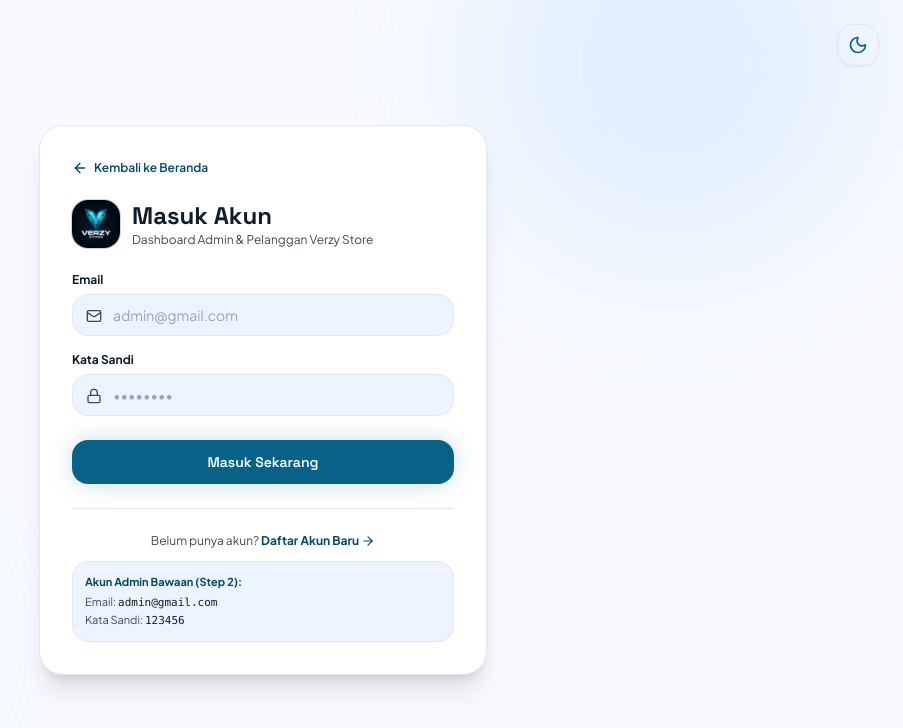
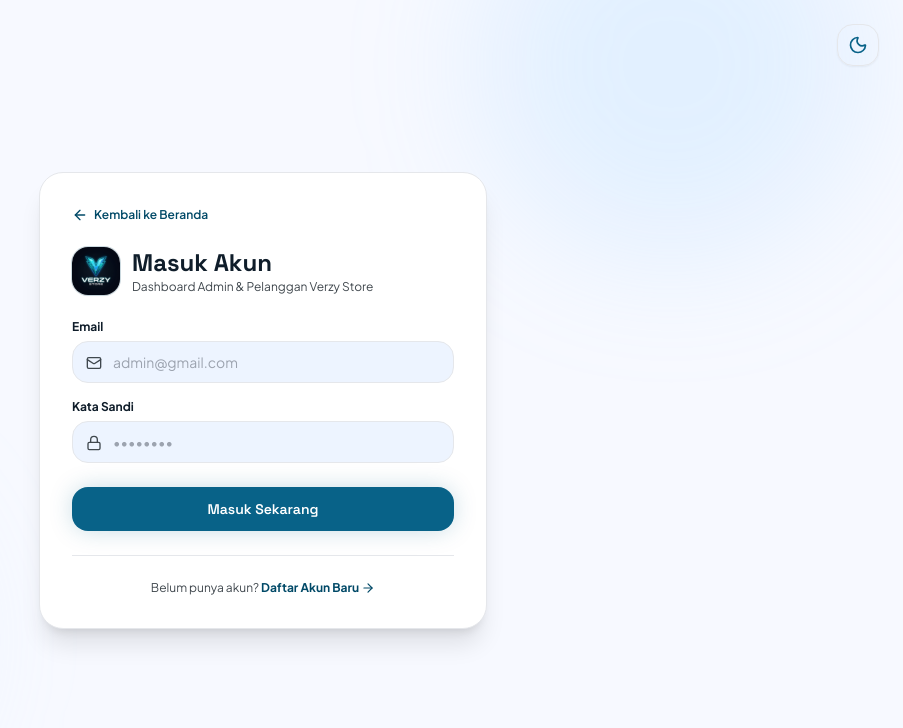
Before and after one commit to VerzyReal/Verzy-Store, a Next.js app: page /login in a window 1280 px wide. Shown: the top 728 px of the page, without its empty margins (377-1280 px from the left). Built offline with nearby package versions, Linux system fonts and the light colour scheme.

Commit message:
fix(login): remove default admin credentials display box from login page

```diff
--- a/src/app/login/page.tsx
+++ b/src/app/login/page.tsx
@@ -134,7 +134,7 @@ function LoginForm() {
         </button>
       </form>
 
-      <div className="mt-6 pt-6 border-t border-surface-container-high dark:border-cyan-500/20 flex flex-col gap-3 text-center">
+      <div className="mt-6 pt-6 border-t border-surface-container-high dark:border-cyan-500/20 text-center">
         <p className="font-sans text-xs text-on-surface-variant dark:text-slate-400">
           Belum punya akun?{" "}
           <Link
@@ -145,15 +145,6 @@ function LoginForm() {
             <ArrowRight className="w-3.5 h-3.5" />
           </Link>
         </p>
-
-        <div className="p-3 rounded-xl bg-surface-low dark:bg-slate-900/80 border border-surface-container-high dark:border-cyan-500/20 text-left text-[11px] text-on-surface-variant dark:text-slate-400">
-          <span className="font-bold text-primary dark:text-cyan-400 block mb-1">
-            Akun Admin Bawaan (Step 2):
-          </span>
-          Email: <code className="text-on-surface dark:text-white font-mono">admin@gmail.com</code>
-          <br />
-          Kata Sandi: <code className="text-on-surface dark:text-white font-mono">123456</code>
-        </div>
       </div>
     </div>
   );
```
